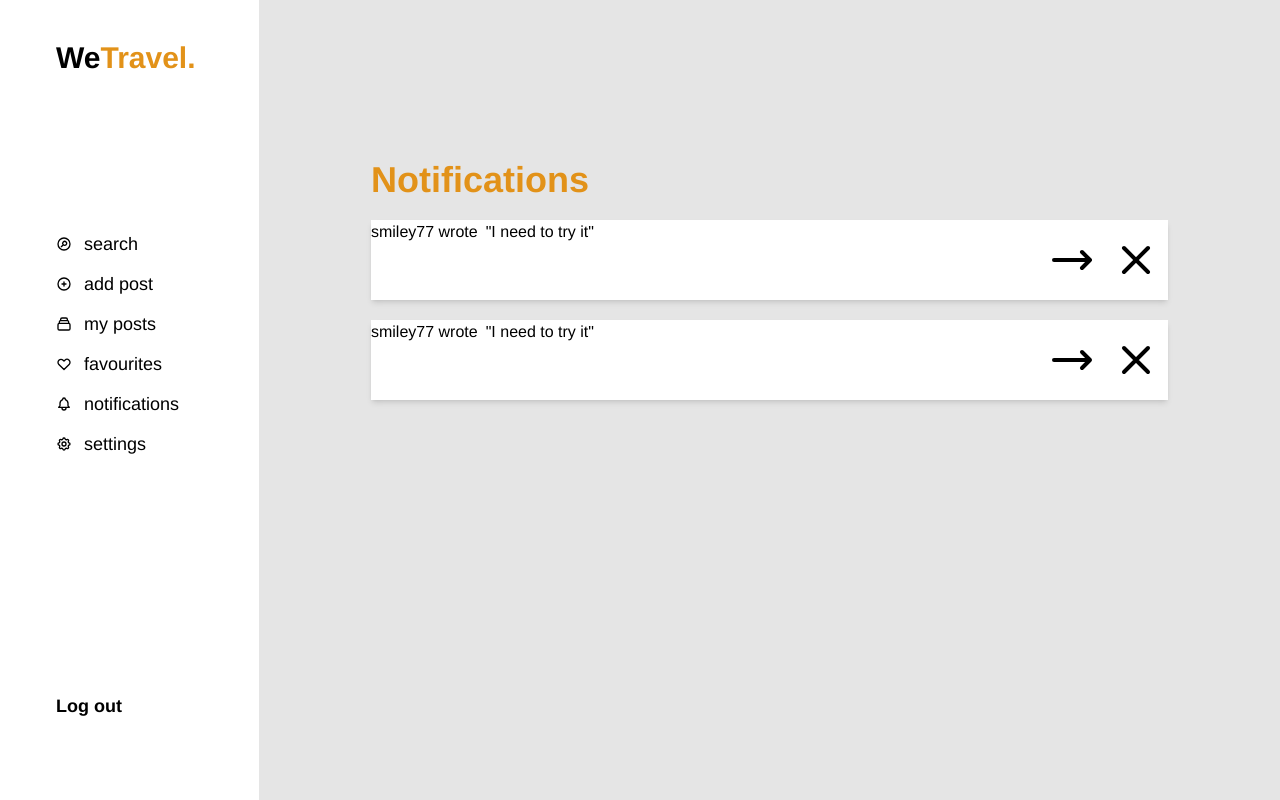
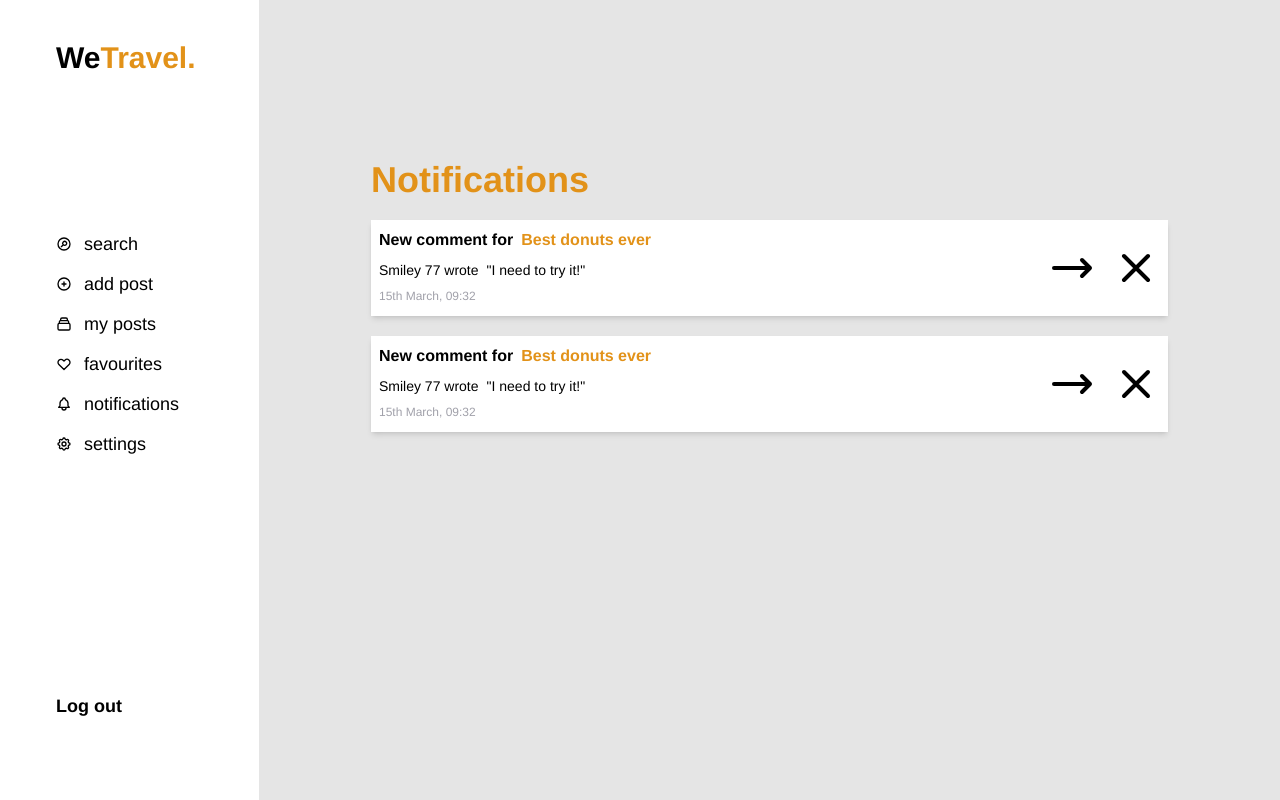
Before and after one commit to Laszlo199/TravelBlog-FrontEnd, a Vue app: page /notifications in a window 1280 px wide. Built offline with nearby package versions, Linux system fonts and the light colour scheme; the HTML template or start-up script is replaced by a standard one.

Commit message:
Notification design and font colors changed

```diff
--- a/src/components/Notification.vue
+++ b/src/components/Notification.vue
@@ -1,18 +1,42 @@
 <template>
   <!-- content wrapper  -->
   <div
-    class="flex flex-row h-20 w-full mx-auto bg-white shadow-md overflow-hidden m-5"
+    class="flex flex-row h-24 w-full mx-auto bg-white shadow-md overflow-hidden m-5"
   >
+
+    <!-- info 1    -->
     <div class="grow">
-      <div class="flex flex-row">
-        <div class="pr-2">
-          <p class="">smiley77 wrote</p>
+      <div class="flex flex-row mt-2 ml-2 ">
+        <div class="pr-2 font-bold">
+          <p class="">New comment for</p>
+        </div>
+
+        <div class="text-primary-orange font-bold">
+          <p>Best donuts ever</p>
+        </div>
+      </div>
+
+      <div class="flex flex-row mt-2 ml-2 text-sm">
+        <div class="pr-2 ">
+          <p class="">Smiley 77 wrote</p>
         </div>
 
         <div class="">
-          <p>"I need to try it"</p>
+          <p>"I need to try it!"</p>
         </div>
       </div>
+
+      <div class="flex flex-row mt-2 ml-2 text-xs text-zinc-400">
+        <div class="">
+          <p class="">15th March, 09:32</p>
+        </div>
+
+      </div>
+
+
+
+
+
 
       <!--      <div class="">
         <p class="pr-2">smiley77 wrote</p> <p class="">"I need to try it"</p>
```
